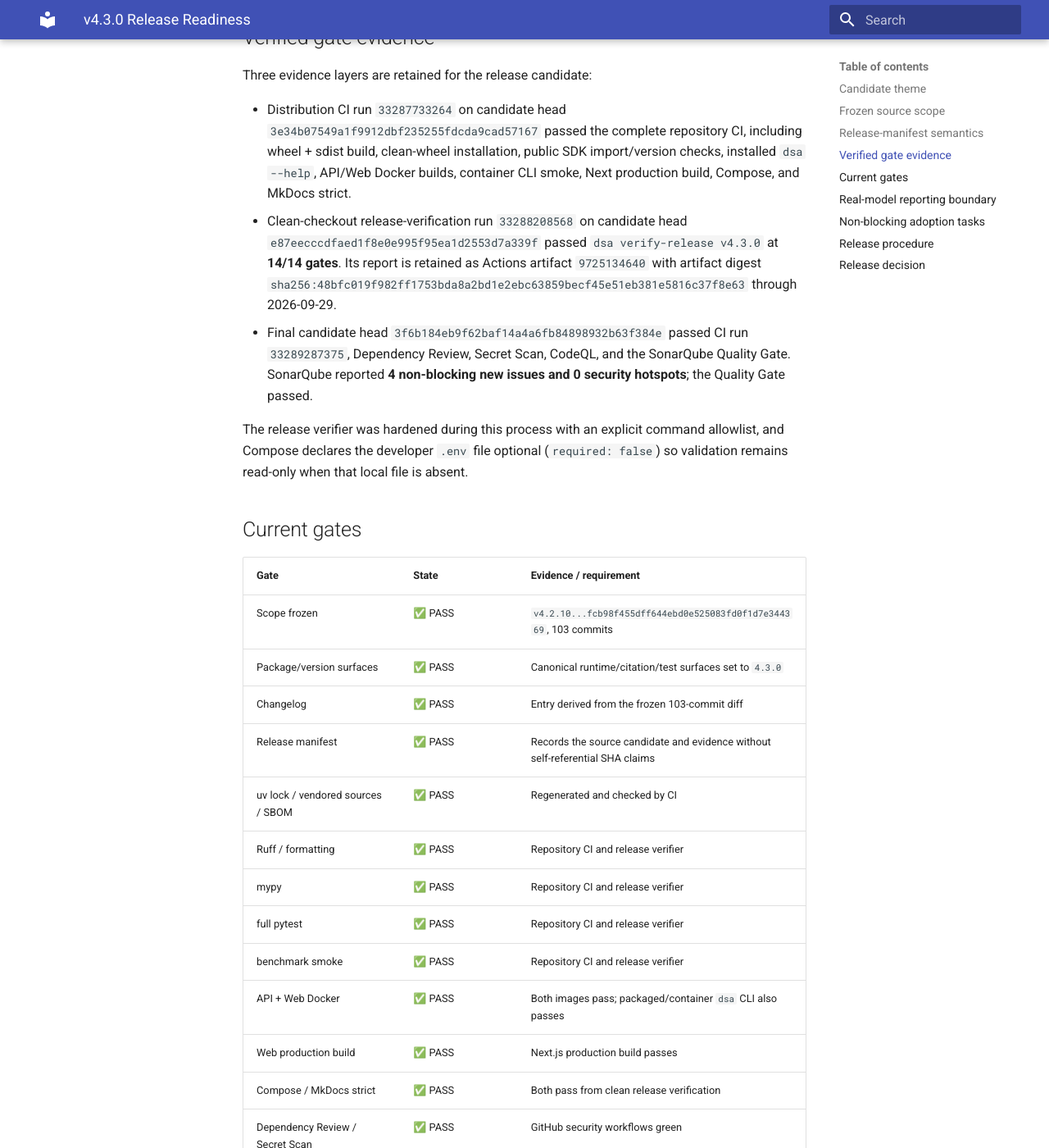
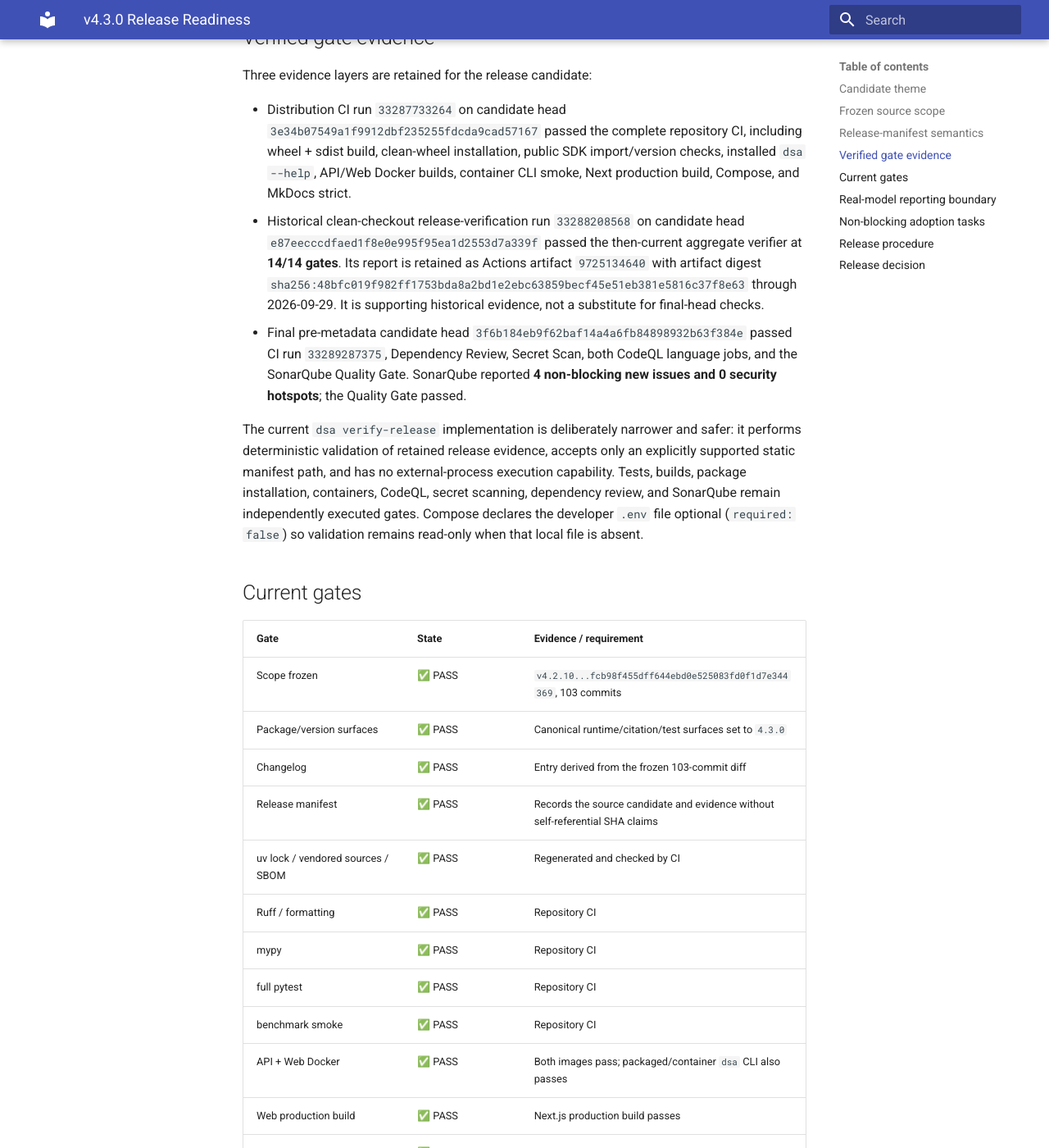
Before and after one commit to Jackxiaozhiren/data-science-agent, an MkDocs documentation site: the page built from docs/release-readiness-v4.3.md, in a window 1280 px wide and 1400 px high, scrolled down 1104 px. Shown: the whole window at 82% size. Built offline with MkDocs 1.6.1 and Material for MkDocs 9.7.7, drawn with Linux system fonts in a browser that asks for light colours; some of the changed text lies outside the part shown.

Commit message:
docs: clarify final release verification evidence

```diff
--- a/docs/release-readiness-v4.3.md
+++ b/docs/release-readiness-v4.3.md
@@ -29,10 +29,10 @@ The Docker base jumps to Python 3.14 and Node 26 are **not** part of v4.3.0. The
 Three evidence layers are retained for the release candidate:
 
 - Distribution CI run `33287733264` on candidate head `3e34b07549a1f9912dbf235255fdcda9cad57167` passed the complete repository CI, including wheel + sdist build, clean-wheel installation, public SDK import/version checks, installed `dsa --help`, API/Web Docker builds, container CLI smoke, Next production build, Compose, and MkDocs strict.
-- Clean-checkout release-verification run `33288208568` on candidate head `e87eecccdfaed1f8e0e995f95ea1d2553d7a339f` passed `dsa verify-release v4.3.0` at **14/14 gates**. Its report is retained as Actions artifact `9725134640` with artifact digest `sha256:48bfc019f982ff1753bda8a2bd1e2ebc63859becf45e51eb381e5816c37f8e63` through 2026-09-29.
-- Final candidate head `3f6b184eb9f62baf14a4a6fb84898932b63f384e` passed CI run `33289287375`, Dependency Review, Secret Scan, CodeQL, and the SonarQube Quality Gate. SonarQube reported **4 non-blocking new issues and 0 security hotspots**; the Quality Gate passed.
+- Historical clean-checkout release-verification run `33288208568` on candidate head `e87eecccdfaed1f8e0e995f95ea1d2553d7a339f` passed the then-current aggregate verifier at **14/14 gates**. Its report is retained as Actions artifact `9725134640` with artifact digest `sha256:48bfc019f982ff1753bda8a2bd1e2ebc63859becf45e51eb381e5816c37f8e63` through 2026-09-29. It is supporting historical evidence, not a substitute for final-head checks.
+- Final pre-metadata candidate head `3f6b184eb9f62baf14a4a6fb84898932b63f384e` passed CI run `33289287375`, Dependency Review, Secret Scan, both CodeQL language jobs, and the SonarQube Quality Gate. SonarQube reported **4 non-blocking new issues and 0 security hotspots**; the Quality Gate passed.
 
-The release verifier was hardened during this process with an explicit command allowlist, and Compose declares the developer `.env` file optional (`required: false`) so validation remains read-only when that local file is absent.
+The current `dsa verify-release` implementation is deliberately narrower and safer: it performs deterministic validation of retained release evidence, accepts only an explicitly supported static manifest path, and has no external-process execution capability. Tests, builds, package installation, containers, CodeQL, secret scanning, dependency review, and SonarQube remain independently executed gates. Compose declares the developer `.env` file optional (`required: false`) so validation remains read-only when that local file is absent.
 
 ## Current gates
 
@@ -43,19 +43,20 @@ The release verifier was hardened during this process with an explicit command a
 | Changelog | ✅ PASS | Entry derived from the frozen 103-commit diff |
 | Release manifest | ✅ PASS | Records the source candidate and evidence without self-referential SHA claims |
 | uv lock / vendored sources / SBOM | ✅ PASS | Regenerated and checked by CI |
-| Ruff / formatting | ✅ PASS | Repository CI and release verifier |
-| mypy | ✅ PASS | Repository CI and release verifier |
-| full pytest | ✅ PASS | Repository CI and release verifier |
-| benchmark smoke | ✅ PASS | Repository CI and release verifier |
+| Ruff / formatting | ✅ PASS | Repository CI |
+| mypy | ✅ PASS | Repository CI |
+| full pytest | ✅ PASS | Repository CI |
+| benchmark smoke | ✅ PASS | Repository CI |
 | API + Web Docker | ✅ PASS | Both images pass; packaged/container `dsa` CLI also passes |
 | Web production build | ✅ PASS | Next.js production build passes |
-| Compose / MkDocs strict | ✅ PASS | Both pass from clean release verification |
+| Compose / MkDocs strict | ✅ PASS | Both pass in final candidate CI |
 | Dependency Review / Secret Scan | ✅ PASS | GitHub security workflows green |
-| CodeQL Python + JavaScript | ✅ PASS | Both languages green with no new CodeQL alerts |
+| CodeQL Python + JavaScript | ✅ PASS | Both language jobs completed successfully |
 | SonarQube Quality Gate | ✅ PASS | Quality Gate passed; 4 non-blocking new issues, 0 security hotspots |
 | Wheel + sdist build | ✅ PASS | Umbrella distribution built successfully in CI |
 | Clean-wheel install smoke | ✅ PASS | Fresh venv import + SDK version + CLI smoke passed |
-| Final release verification | ✅ PASS | `dsa verify-release v4.3.0`: 14/14 PASS; artifact retained |
+| Current release evidence verification | ✅ PASS | Deterministic retained-evidence verifier passed in final candidate CI |
+| Historical clean-checkout verification | ✅ PASS | Earlier aggregate verifier: 14/14 PASS; artifact retained as supporting evidence |
 | Final PR-head checks | REQUIRED | The exact PR head merged to `main` must have a green required check set |
 | Tag / PyPI / GitHub Release | BLOCKED UNTIL MERGE | Create only from the verified merged commit |
 
```
